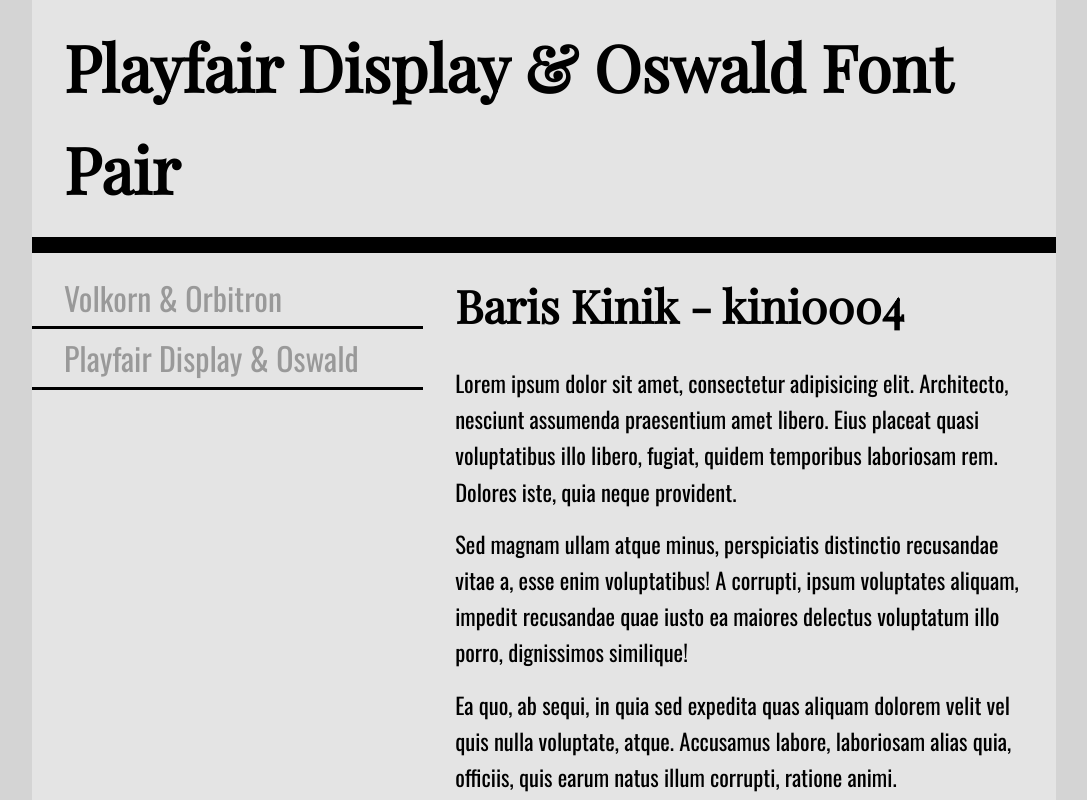
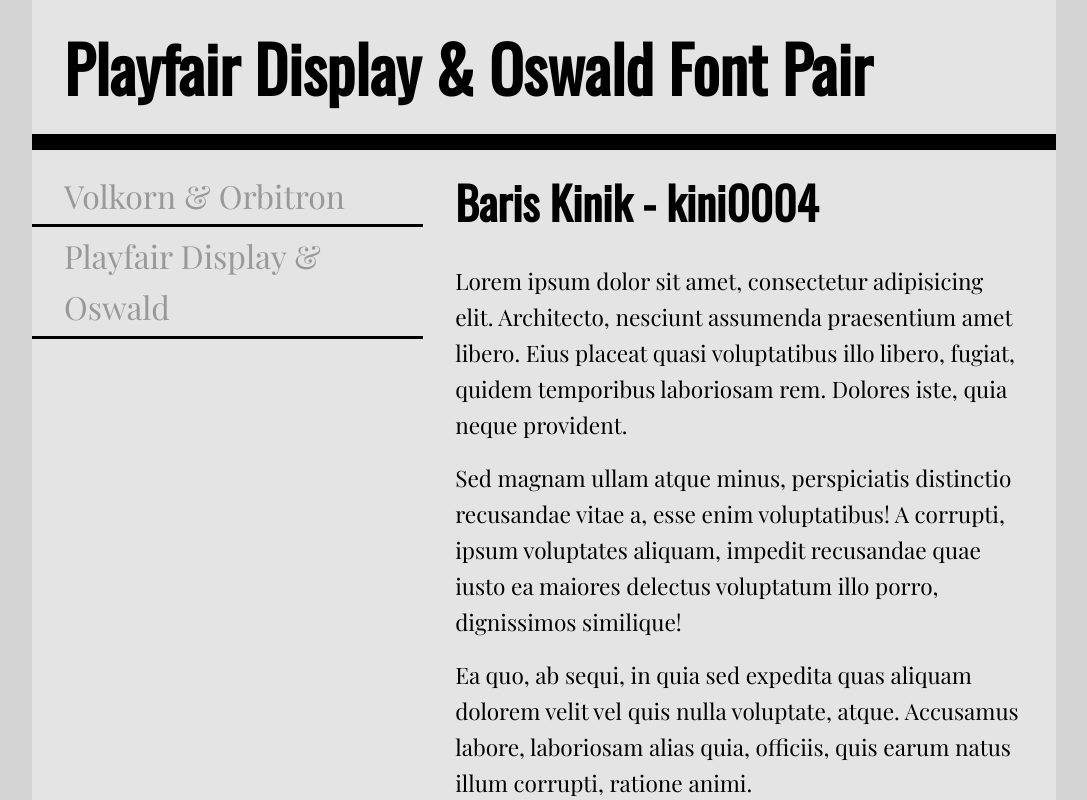
Before and after one commit to kini0004/fonts, a plain HTML site: page two.html in a window 1280 px wide. Shown: the top 800 px of the page, without its empty margins (96-1183 px from the left). Drawn offline with nearby package versions, Linux system fonts and the light colour scheme.

Commit message:
Update two.css

```diff
--- a/two.css
+++ b/two.css
@@ -6,18 +6,18 @@
 html{
     font-size: 16px;
     line-height: 1.6;
-    font-family: Oswald, Arial, Helvetica, sans-serif;
+    font-family: "Playfair Display", Arial, Helvetica, sans-serif;
 }
 html,body{
     background-color: #d4d4d4;
 }
 h1{
-    font-family: "Playfair Display", Times, Georgia, serif;
+    font-family: Oswald, Times, Georgia, serif;
     font-size: 3.998rem;
     padding:1rem 2rem;
 }
 h2{
-    font-family: "Playfair Display", Times, Georgia, serif;
+    font-family: Oswald, Times, Georgia, serif;
     font-size: 2.827rem;
     padding:1rem 2rem;
 }
```
